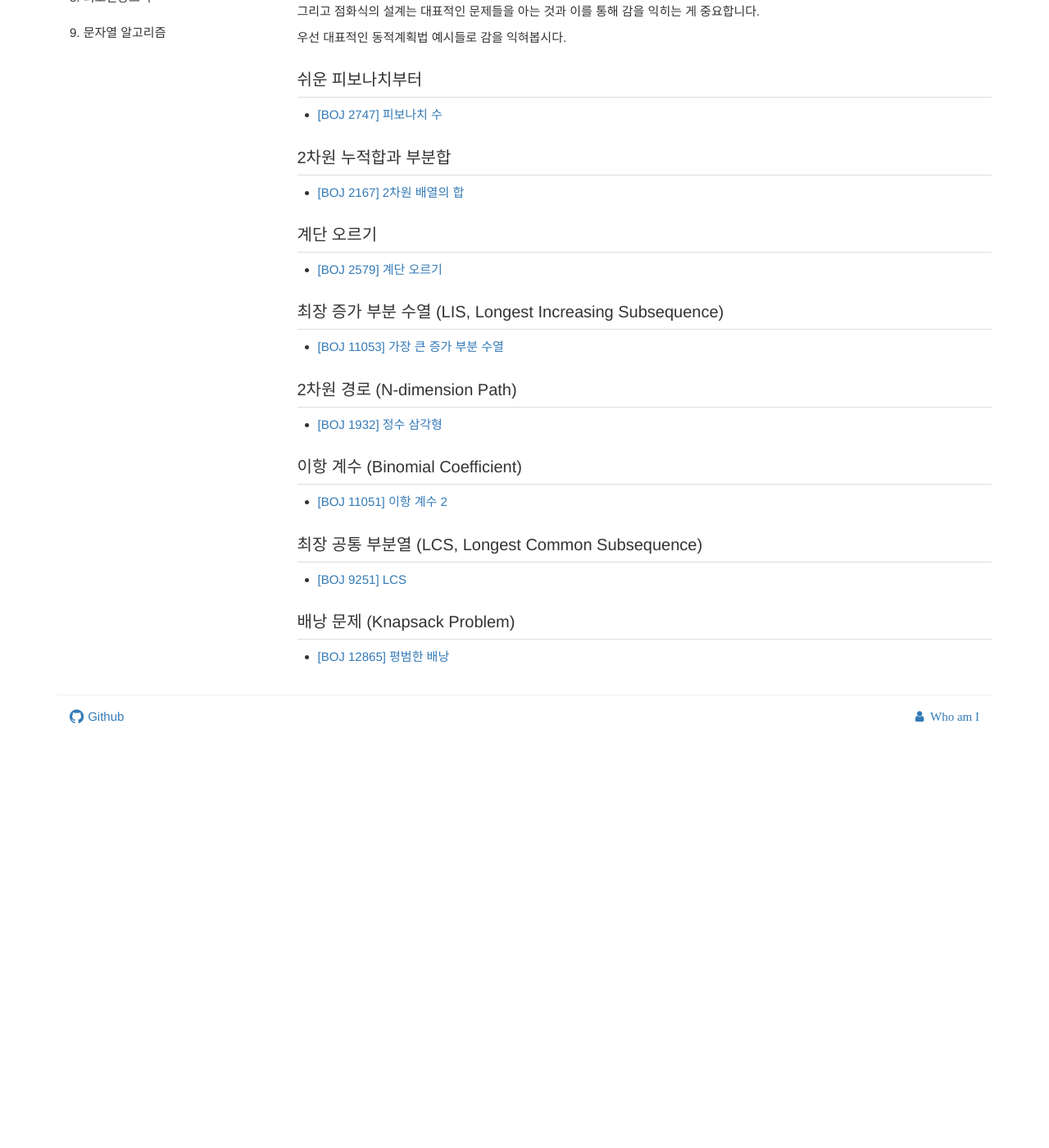
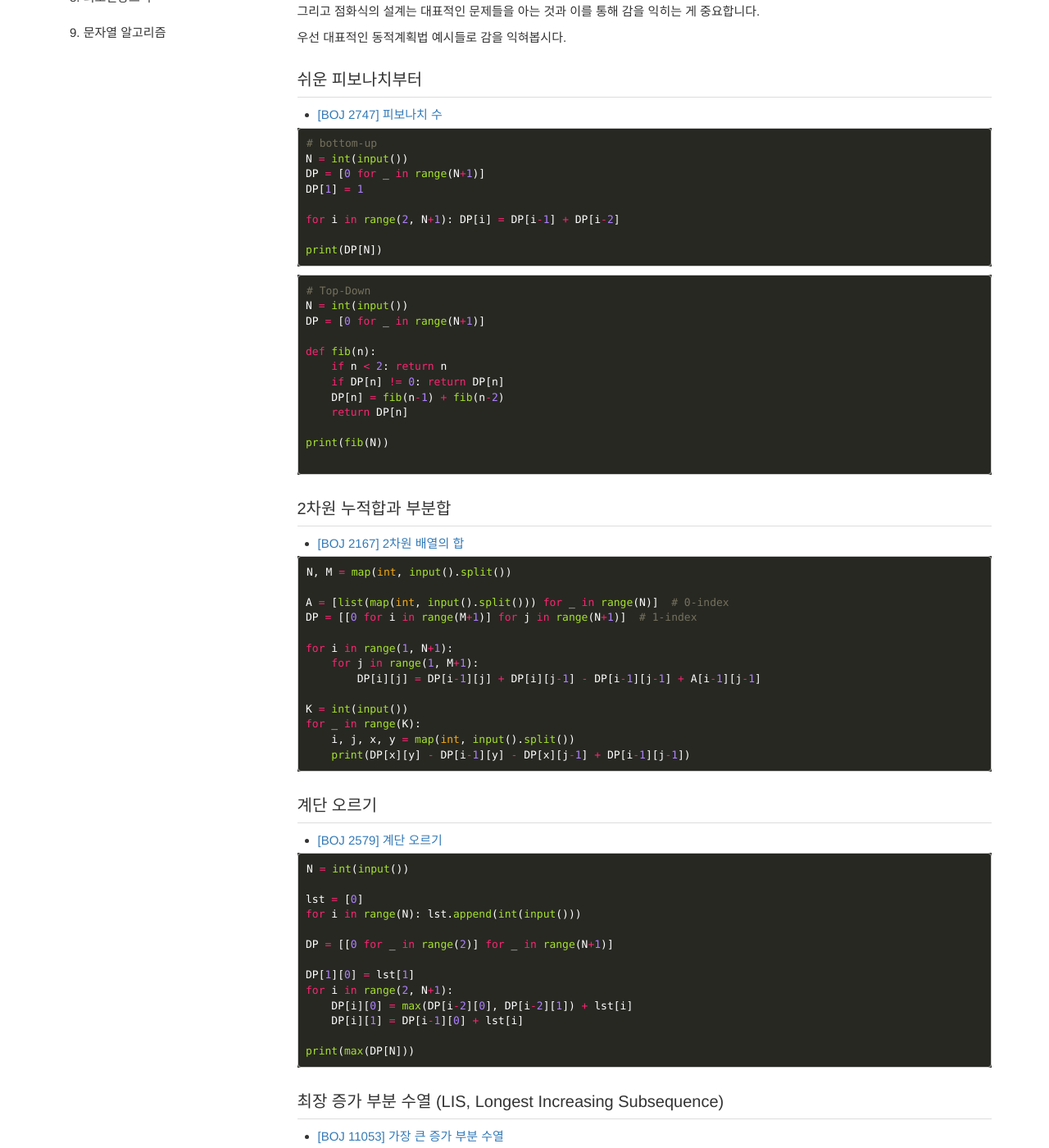
Before and after one commit to subinium/Algorithm, a Jekyll site: the page built from docs/chapter03/6.md, in a window 1280 px wide and 1400 px high, scrolled down 521 px. Shown: the whole window at 82% size. Built offline with Jekyll 4.4.1, drawn with Linux system fonts in a browser that asks for light colours; nearby versions of some CDN libraries; library files that are not in the unit come from our copies; comment, search, counter and statistics services are not loaded; before the commit the page ends 1415 px from its top, so only the background shows below that.

````diff
--- a/docs/chapter03/6.md
+++ b/docs/chapter03/6.md
@@ -28,13 +28,71 @@ title: "6. 메모이제이션과 동적계획법"
 
 - [[BOJ 2747] 피보나치 수](https://www.acmicpc.net/problem/2747)
 
+``` py
+# bottom-up
+N = int(input())
+DP = [0 for _ in range(N+1)]
+DP[1] = 1
+
+for i in range(2, N+1): DP[i] = DP[i-1] + DP[i-2]
+
+print(DP[N])
+```
+
+``` py
+# Top-Down
+N = int(input())
+DP = [0 for _ in range(N+1)]
+
+def fib(n):
+    if n < 2: return n
+    if DP[n] != 0: return DP[n]
+    DP[n] = fib(n-1) + fib(n-2)
+    return DP[n]
+
+print(fib(N))
+
+```
+
 ### 2차원 누적합과 부분합
 
 - [[BOJ 2167] 2차원 배열의 합](https://www.acmicpc.net/problem/2167)
 
+``` py
+N, M = map(int, input().split())
+
+A = [list(map(int, input().split())) for _ in range(N)]  # 0-index
+DP = [[0 for i in range(M+1)] for j in range(N+1)]  # 1-index
+
+for i in range(1, N+1):
+    for j in range(1, M+1):
+        DP[i][j] = DP[i-1][j] + DP[i][j-1] - DP[i-1][j-1] + A[i-1][j-1]
+
+K = int(input())
+for _ in range(K):
+    i, j, x, y = map(int, input().split())
+    print(DP[x][y] - DP[i-1][y] - DP[x][j-1] + DP[i-1][j-1])
+```
+
 ### 계단 오르기
 
 - [[BOJ 2579] 계단 오르기](https://www.acmicpc.net/problem/2579)
+
+``` py
+N = int(input())
+
+lst = [0]
+for i in range(N): lst.append(int(input()))
+
+DP = [[0 for _ in range(2)] for _ in range(N+1)]
+
+DP[1][0] = lst[1]
+for i in range(2, N+1):
+    DP[i][0] = max(DP[i-2][0], DP[i-2][1]) + lst[i]
+    DP[i][1] = DP[i-1][0] + lst[i]
+
+print(max(DP[N]))
+```
 
 ### 최장 증가 부분 수열 (LIS, Longest Increasing Subsequence)
 
````
Also changed, not shown: docs/chapter03/1.md (+26 -2 lines).
